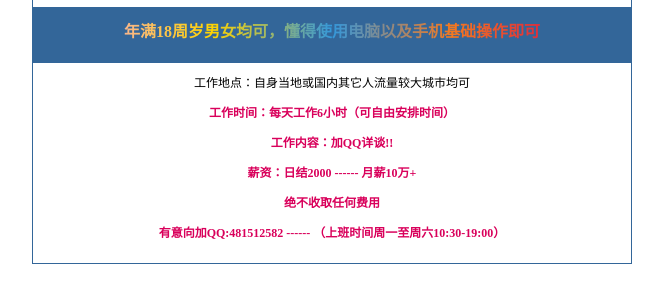
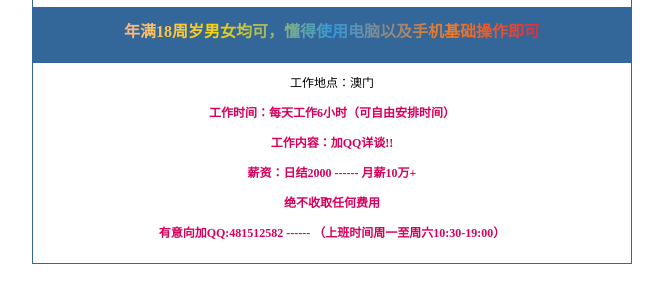
Before and after one commit to xzyfby2020/zp, a plain HTML site: page index.html in a window 1280 px wide. Shown: the part 80-382 px from the top of the page, without its empty margins (308-971 px from the left). Drawn offline with Linux system fonts and the light colour scheme.

Commit message:
Update index.html

```diff
--- a/index.html
+++ b/index.html
@@ -132,7 +132,7 @@ a,a:link,a:visited,a:hover,a:active{
   <div class="masked" style="font-size:16px; text-align:center; margin-bottom:10px; color: #F00; font-weight: bold;">
   年满18周岁男女均可，懂得使用电脑以及手机基础操作即可</div>
 </div>
-<div style="font-size:12px; text-align:center; margin-bottom:10px;">工作地点：自身当地或国内其它人流量较大城市均可</div>
+<div style="font-size:12px; text-align:center; margin-bottom:10px;">工作地点：澳门</div>
 <div style="font-size:12px; text-align:center; margin-bottom:10px; color: #D9005B; font-weight:bold;">
   <p>工作时间：每天工作6小时（可自由安排时间）</p>
     <p> 工作内容：加QQ详谈!!</p>
```
